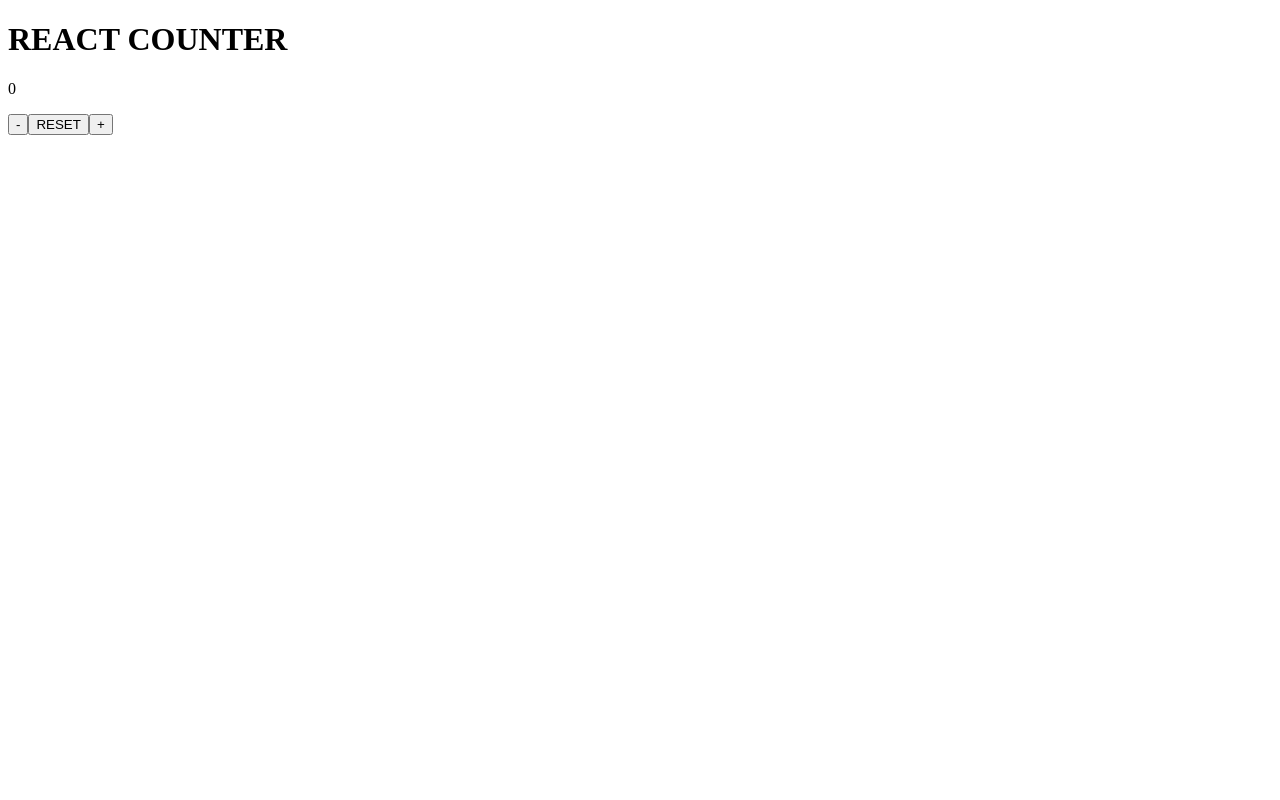
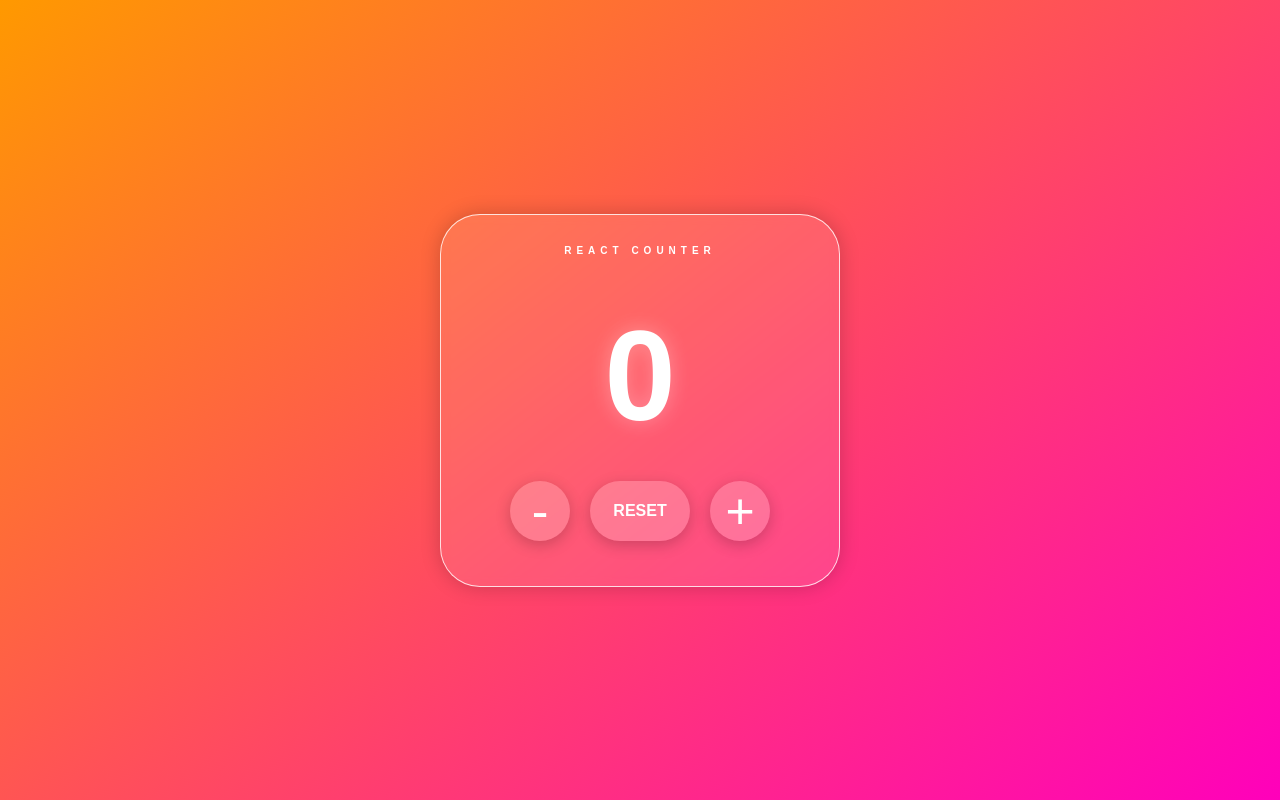
Before and after one commit to hameed-codes/React-Counter, a React (Vite) app: page / in a window 1280 px wide. Built offline with nearby package versions, Linux system fonts and the light colour scheme.

Commit message:
Added Style

```diff
--- a/src/index.css
+++ b/src/index.css
@@ -0,0 +1,26 @@
+* {
+  box-sizing: border-box;
+  margin: 0;
+  font-family: Arial, Helvetica, sans-serif;
+}
+
+body {
+  width: 100vw;
+  min-height: 100vh;
+  background: #ff9900;
+  background: linear-gradient(142deg, rgba(255, 153, 0, 1) 0%, rgba(255, 0, 187, 1) 100%);
+
+  display: flex;
+  justify-content: center;
+  align-items: center;
+}
+
+.scale-pop {
+    animation: pop 0.2s ease;
+}
+
+@keyframes pop {
+    0% {transform: scale(1);}
+    50% {transform: scale(1.2);}
+    100% {transform: scale(1);}
+}
--- a/src/myComponents/Counter/Counter.module.css
+++ b/src/myComponents/Counter/Counter.module.css
@@ -0,0 +1,83 @@
+* {
+    color: white;
+    margin: 0;
+    box-sizing: border-box;
+}
+
+.container {
+    min-width: 400px;
+    min-height: fit-content;
+    border: 1px solid rgba(255, 255, 255, 0.8);
+    border-radius: 40px;
+    background-color: rgba(255, 255, 255, 0.1);
+    backdrop-filter: blur(5px);
+    -webkit-backdrop-filter: blur(5px);
+    box-shadow: 0 0 20px rgba(0, 0, 0, 0.2);
+
+    display: flex;
+    flex-direction: column;
+    justify-content: center;
+    align-items: center;
+
+    padding: 20px;
+}
+
+.heading {
+    letter-spacing: 5px;
+    font-size: 10px;
+    margin: 10px;
+}
+
+.countDisplay {
+    font-size: 8rem;
+    margin: 10px;
+    font-weight: bold;
+    text-shadow: 0 0 20px rgba(255, 255, 255, 0.3);
+    height: 200px;
+    display: flex;
+    justify-content: center;
+    align-items: center;
+}
+
+.btns {
+    display: flex;
+    justify-content: center;
+    align-items: center;
+    height: 50px;
+    width: 100%;
+    margin-bottom: 30px;
+}
+
+.btn {
+
+    font-size: 50px;
+    border-radius: 50%;
+    width: 60px;
+    height: 60px;
+    color: white;
+    border: none;
+    background-color: rgba(255, 255, 255, 0.2);
+    box-shadow: 0 4px 15px rgba(0, 0, 0, 0.2);
+    display: flex;
+    justify-content: center;
+    align-items: center;
+    margin: 0 10px 0 10px;
+    transition: all ease 0.2s;
+}
+
+.btn:hover {
+    transform: translateY(-6px) scale(1.1);
+    box-shadow: 0 6px 20px rgba(0, 0, 0, 0.5);
+    background-color: rgba(255, 255, 255, 0.3);
+}
+
+.btn:active {
+    transform: scale(0.95);
+}
+
+.resetBtn {
+    border-radius: 30px;
+    width: 100px;
+    font-weight: bold;
+    font-size: 1rem;
+}
```
Also changed, not shown: 1 other file (tests, documents, lock files or other folders).
